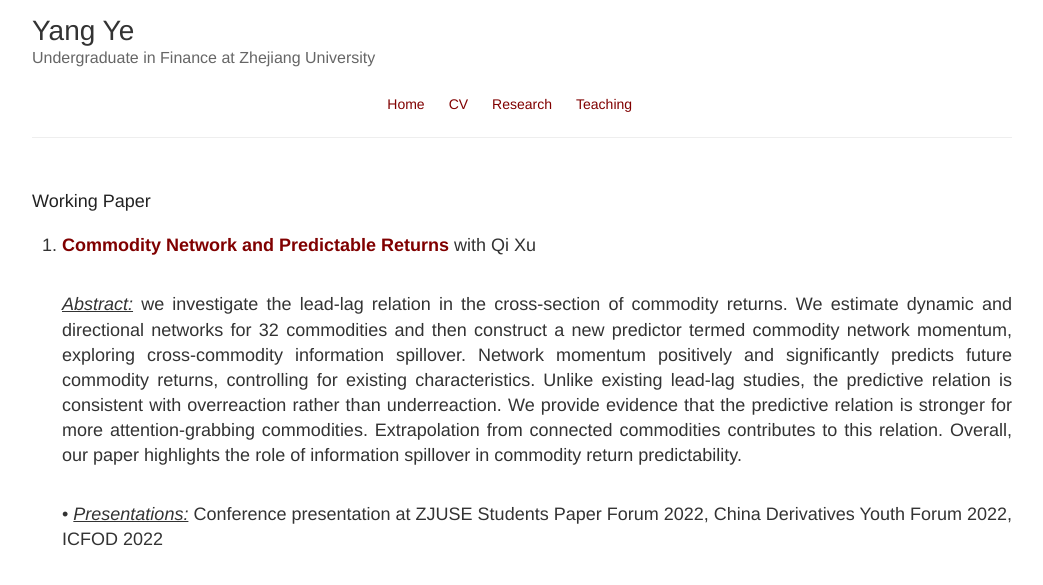
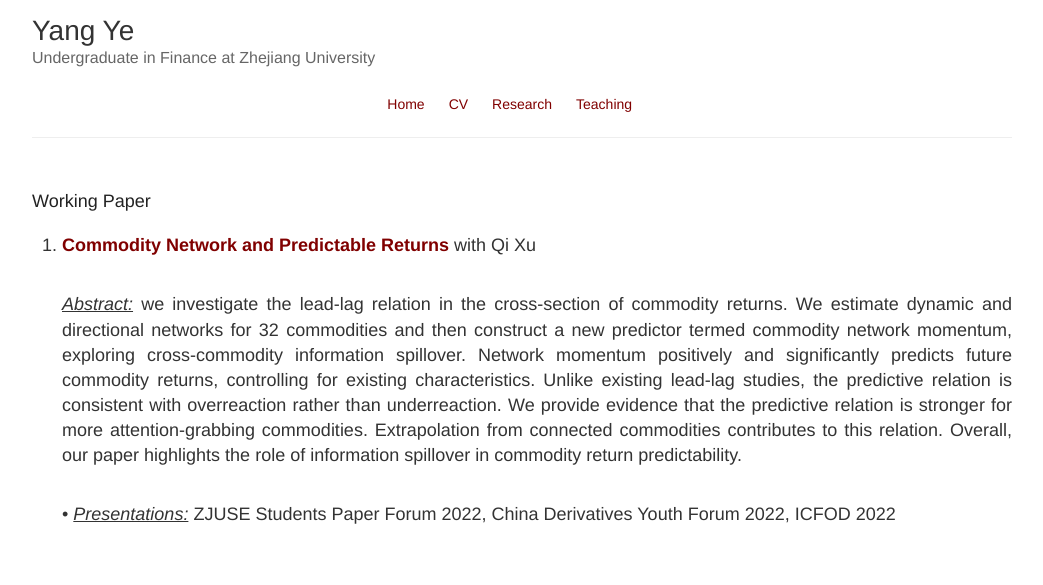
Before and after one commit to yeyangzju/Yang-Ye.github.io, a Jekyll site: the page built from research.html, in a window 1280 px wide. Shown: the top 585 px of the page, without its empty margins (118-1161 px from the left). Built offline with Jekyll 4.4.1, drawn with Linux system fonts in a browser that asks for light colours.

Commit message:
Update research.html

```diff
--- a/research.html
+++ b/research.html
@@ -9,5 +9,5 @@ layout: default
     <br>
     <p align="justify"> <u><em>Abstract:</em></u> we investigate the lead-lag relation in the cross-section of commodity returns. We estimate dynamic and directional networks for 32 commodities and then construct a new predictor termed commodity network momentum, exploring cross-commodity information spillover. Network momentum positively and significantly predicts future commodity returns, controlling for existing characteristics. Unlike existing lead-lag studies, the predictive relation is consistent with overreaction rather than underreaction. We provide evidence that the predictive relation is stronger for more attention-grabbing commodities. Extrapolation from connected commodities contributes to this relation. Overall, our paper highlights the role of information spillover in commodity return predictability. </p>
     <br>
-    <p align="justify">• <u><em>Presentations:</em></u> Conference presentation at ZJUSE Students Paper Forum 2022, China Derivatives Youth Forum 2022, ICFOD 2022 </p>
+    <p align="justify">• <u><em>Presentations:</em></u> ZJUSE Students Paper Forum 2022, China Derivatives Youth Forum 2022, ICFOD 2022 </p>
   </ol>
```
